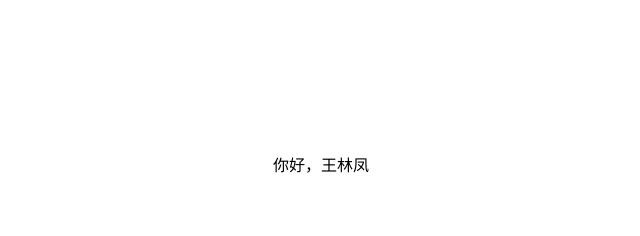
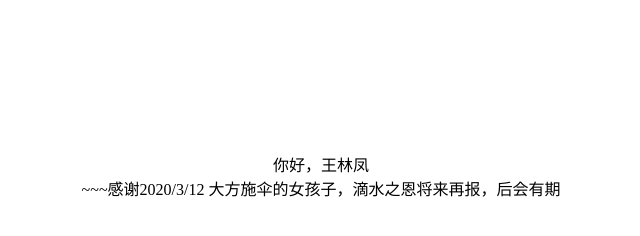
Before and after one commit to wlf19991009/wlf19991009.github.io, a plain HTML site: page index.html in a window 1280 px wide. Shown: the whole page, without its empty margins (319-959 px from the left). Drawn offline with Linux system fonts and the light colour scheme.

Commit message:
update index.html

```diff
--- a/index.html
+++ b/index.html
@@ -6,5 +6,6 @@
 		<br><br><br><br>
 		<br><br><br><br>
 		<center>你好，王林凤</center>
+		<center>~~~感谢2020/3/12 大方施伞的女孩子，滴水之恩将来再报，后会有期</center>
 </body>
 </html>
```
